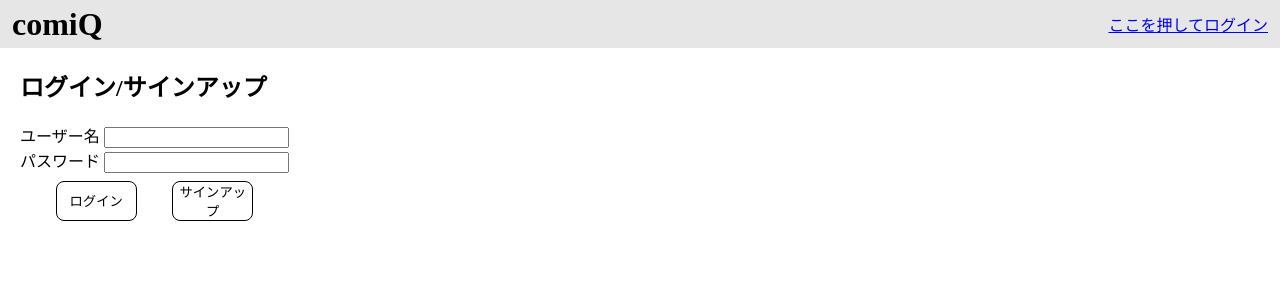
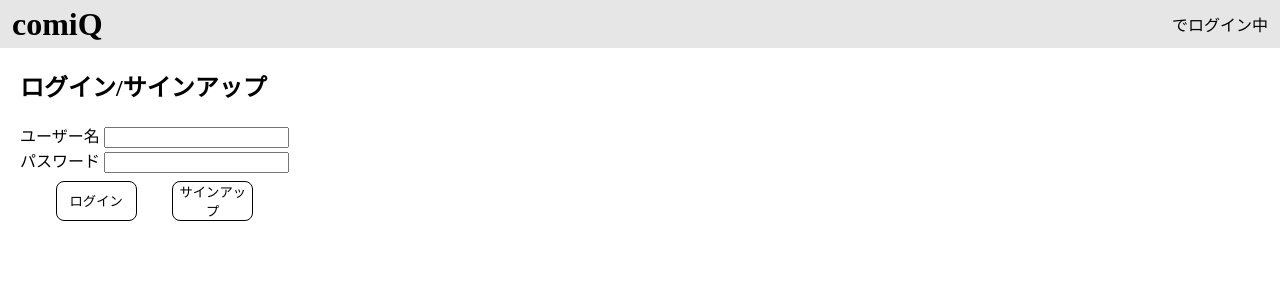
Before and after one commit to hackathon-22-digicon-team4/comiQ-UI, a Vue app: page /login in a window 1280 px wide. Shown: the top 300 px of the page. Built offline with nearby package versions, Linux system fonts and the light colour scheme; no server answers.

Commit message:
Revert "ログイン画面への遷移を追加"
This reverts commit fee58788e971ca0fc19e98ba168e3e3b32a1cfc9.

```diff
--- a/src/components/HeaderComponent.vue
+++ b/src/components/HeaderComponent.vue
@@ -1,20 +1,7 @@
 <script setup lang="ts">
 import { useUserStore } from "@/stores/users";
-import { useRouter } from "vue-router";
-import axios from "axios";
 
-const router = useRouter();
 const userStore = useUserStore();
-
-async function logout() {
-  try {
-    await axios.post("/v1/users/logout");
-    userStore.me = undefined;
-    router.push("/login/");
-  } catch {
-    alert("failed to logout");
-  }
-}
 </script>
 
 <template>
@@ -22,12 +9,7 @@ async function logout() {
     <h1>
       <router-link to="/">comiQ</router-link>
     </h1>
-    <span v-if="userStore.me !== undefined">
-      {{ userStore.me }}でログイン中 <span @click="logout()">ログアウト</span>
-    </span>
-    <span v-else>
-      <router-link to="/login/"> ここを押してログイン </router-link>
-    </span>
+    <span>{{ userStore.me }}でログイン中</span>
   </header>
 </template>
 
--- a/src/views/LoginView.vue
+++ b/src/views/LoginView.vue
@@ -2,9 +2,6 @@
 import axios from "axios";
 import { ref } from "vue";
 import { useRouter } from "vue-router";
-
-import { useUserStore } from "@/stores/users";
-const userStore = useUserStore();
 
 const router = useRouter();
 
@@ -18,7 +15,6 @@ async function login() {
       password: password.value,
     });
     alert("logged in");
-    userStore.me = id;
     router.push("/");
   } catch {
     alert("failed to login");
```
